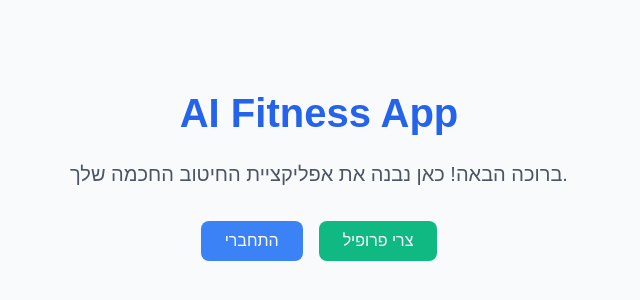
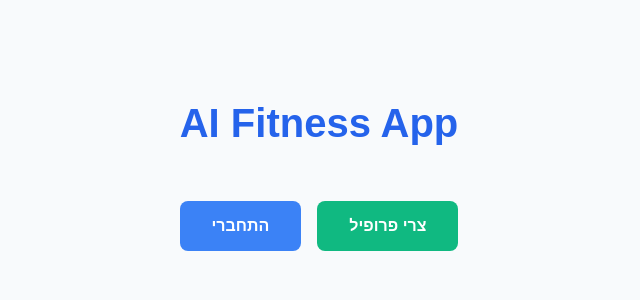
Before and after one commit to ofir8530/ai-fitness-app, a Next.js app: page / in a window 1280 px wide. Shown: the part 228-528 px from the top of the page, without its empty margins (321-961 px from the left). Built offline with nearby package versions, Linux system fonts and the light colour scheme.

Commit message:
feat: add conditional rendering for login/signup flow

```diff
--- a/app/page.module.css
+++ b/app/page.module.css
@@ -39,3 +39,38 @@
 .primaryButton:hover {
   background-color: #1d4ed8;
 }
+
+.buttonGroup {
+  display: flex;
+  gap: 1rem;
+  margin-top: 2rem;
+}
+
+.primaryButton {
+  background-color: #3b82f6;
+  color: white;
+  padding: 0.8rem 2rem;
+  border-radius: 8px;
+  border: none;
+  cursor: pointer;
+  font-weight: bold;
+}
+
+.secondaryButton {
+  background-color: #10b981;
+  color: white;
+  padding: 0.8rem 2rem;
+  border-radius: 8px;
+  border: none;
+  cursor: pointer;
+  font-weight: bold;
+}
+
+.backButton {
+  margin-top: 1rem;
+  background: none;
+  border: none;
+  color: #666;
+  text-decoration: underline;
+  cursor: pointer;
+}
--- a/app/page.tsx
+++ b/app/page.tsx
@@ -1,28 +1,47 @@
-// 1. מייבאים את האובייקט styles מהקובץ שיצרנו
+"use client"; // חייב להוסיף כי יש לנו אינטראקציה של משתמש
+
+import { useState } from 'react'; // מייבאים את היכולת לזכור מצב
 import styles from './page.module.css';
 import UserForm from '../components/UserForm';
 
 export default function Home() {
+  // 1. יוצרים מצב חדש: האם להציג את הטופס? (בהתחלה לא - false)
+  const [showForm, setShowForm] = useState(false);
+
   return (
-    // 2. משתמשים בשם המחלקה מתוך האובייקט (styles.name)
     <main className={styles.mainContainer}>
+      <h1 className={styles.title}>AI Fitness App</h1>
 
-      <h1 className={styles.title}>
-        AI Fitness App
-      </h1>
+      {/* 2. כאן קורה הרינדור המותנה */}
+      {!showForm ? (
+        // אם showForm הוא false (סימן הקריאה אומר "לא") - נציג את הכפתורים
+        <div className={styles.buttonGroup}>
+          <button
+            className={styles.primaryButton}
+            onClick={() => alert('דף התחברות יבנה בהמשך...')}
+          >
+            התחברי
+          </button>
 
-      <p className={styles.description}>
-        ברוכה הבאה! כאן נבנה את אפליקציית החיטוב החכמה שלך.
-      </p>
-
-      <div className={styles.buttonGroup}>
-        <button className={styles.primaryButton}>
-          התחברי
-        </button>
-        <button className={styles.primaryButton} style={{backgroundColor: '#10b981'}}>
-          צרי פרופיל
-        </button>
-      </div>
+          <button
+            className={styles.secondaryButton}
+            onClick={() => setShowForm(true)} // כשלוחצים, משנים את המצב ל-true
+          >
+            צרי פרופיל
+          </button>
+        </div>
+      ) : (
+        // אם showForm הוא true - נציג את הטופס וגם כפתור חזרה
+        <div className={styles.formWrapper}>
+          <UserForm />
+          <button
+            className={styles.backButton}
+            onClick={() => setShowForm(false)}
+          >
+            חזרה
+          </button>
+        </div>
+      )}
 
     </main>
   );
--- a/components/UserForm.module.css
+++ b/components/UserForm.module.css
@@ -19,6 +19,7 @@
 
 .inputGroup label {
   font-weight: bold;
+  color: rgb(0, 0, 0);
   font-size: 0.9rem;
 }
 
```
